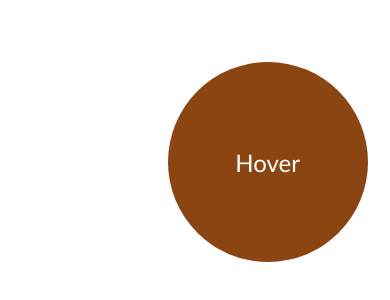
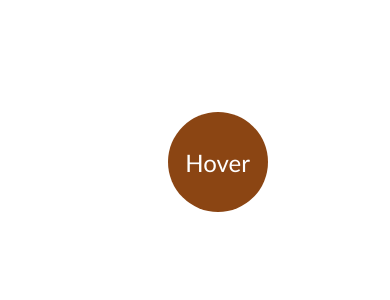
Before and after one commit to Onome-Owah/hover, a plain HTML site: page index.html in a window 390 px wide. Shown: the part 260-560 px from the top of the page. Drawn offline with Linux system fonts and the light colour scheme.

Commit message:
second commit

```diff
--- a/styles.css
+++ b/styles.css
@@ -32,3 +32,12 @@ body{
 .hover {
     transform: scale(2);
 }
+
+
+@media all and (max-width: 600px){
+#circle{
+    margin-right: 10rem;
+    height: 100px;
+    width: 100px;
+}
+}
```
